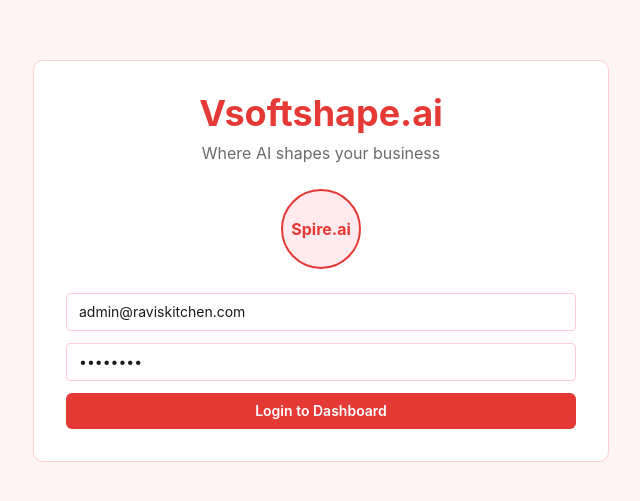
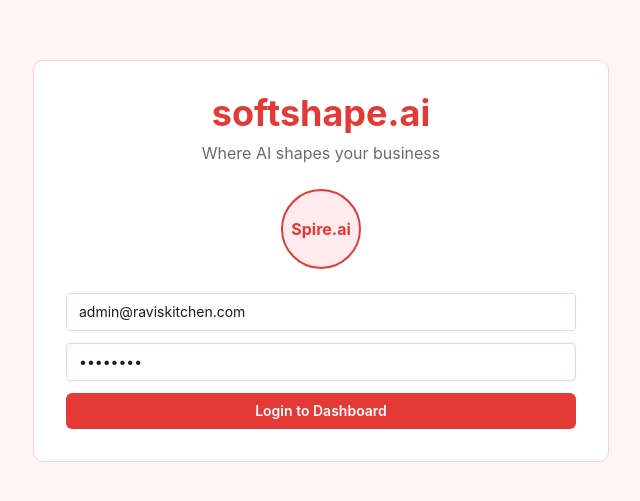
Before and after one commit to varunkumar06011/Softshapeai, a React (Vite) app: page / in a window 1280 px wide. Shown: the part 139-640 px from the top of the page, without its empty margins (319-959 px from the left). Built offline with nearby package versions, Linux system fonts and the light colour scheme.

Commit message:
updated UI and features

```diff
--- a/src/App.jsx
+++ b/src/App.jsx
@@ -66,7 +66,7 @@
   return (
     <div className="flex min-h-screen items-center justify-center bg-[#FFF5F5] p-6">
       <div className="w-full max-w-xl rounded-[10px] border border-[#FFCDD2] bg-white p-8">
-        <h1 className="text-center text-4xl font-bold text-[#E53935]">Vsoftshape.ai</h1>
+        <h1 className="text-center text-4xl font-bold text-[#E53935]">softshape.ai</h1>
         <p className="mt-2 text-center text-[#6B6B6B]">Where AI shapes your business</p>
         <div className="my-6 flex items-center justify-center gap-3">
           {!merge ? ["Designer", "Accountant", "Captain", "Surveillance"].map((r, i) => (
@@ -108,7 +108,7 @@
     <div className="min-h-screen bg-[#FFF5F5] text-[#1A1A1A]">
       <aside className="fixed left-0 top-0 flex h-screen w-[220px] flex-col justify-between bg-[#B71C1C] p-4 text-white">
         <div>
-          <div className="text-2xl font-bold">Vsoftshape<span className="text-[#EF9A9A]">.ai</span></div>
+          <div className="text-2xl font-bold">softshape<span className="text-[#EF9A9A]">.ai</span></div>
           <div className="mt-1 flex items-center gap-2 text-xs"><span className="h-2 w-2 animate-pulse rounded-full bg-white" />Spire.ai is ready ✦</div>
           <div className="mt-5 space-y-1">
             {navItems.map(([k, label, Icon]) => (
```
